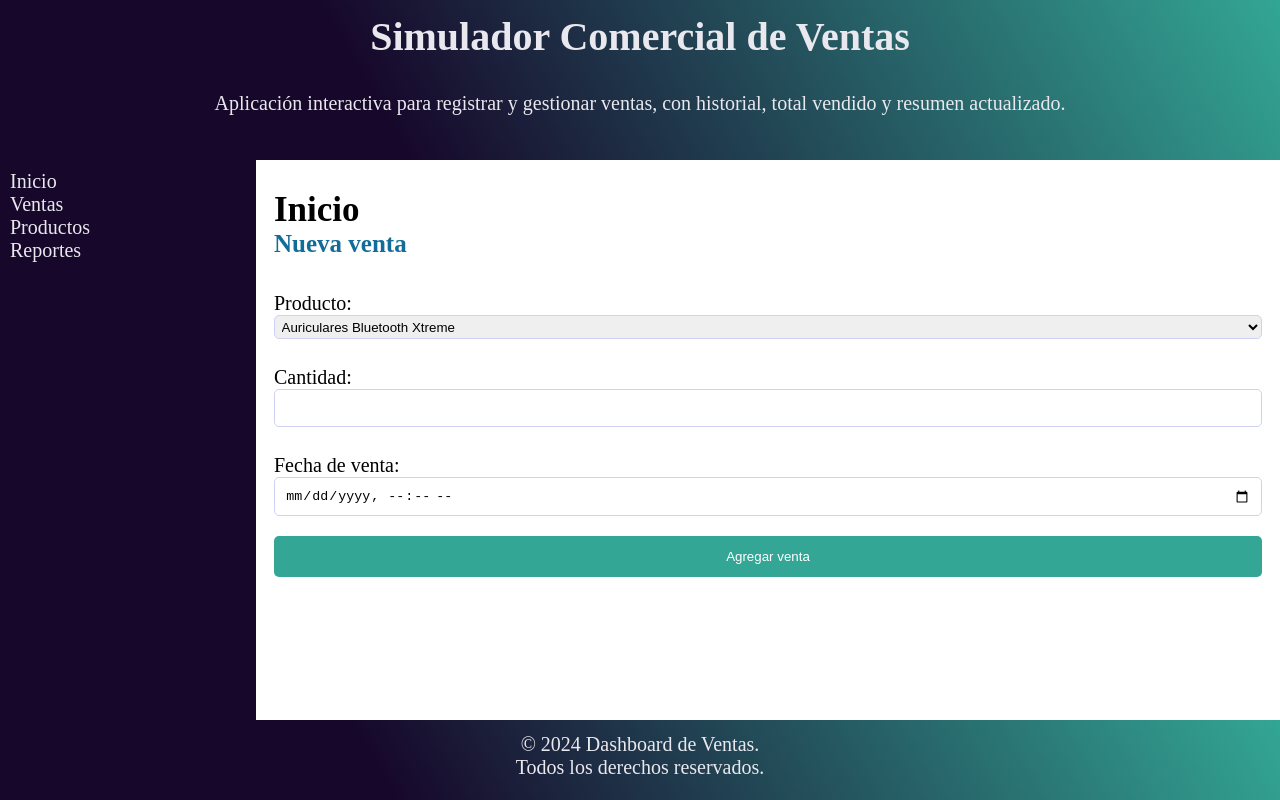
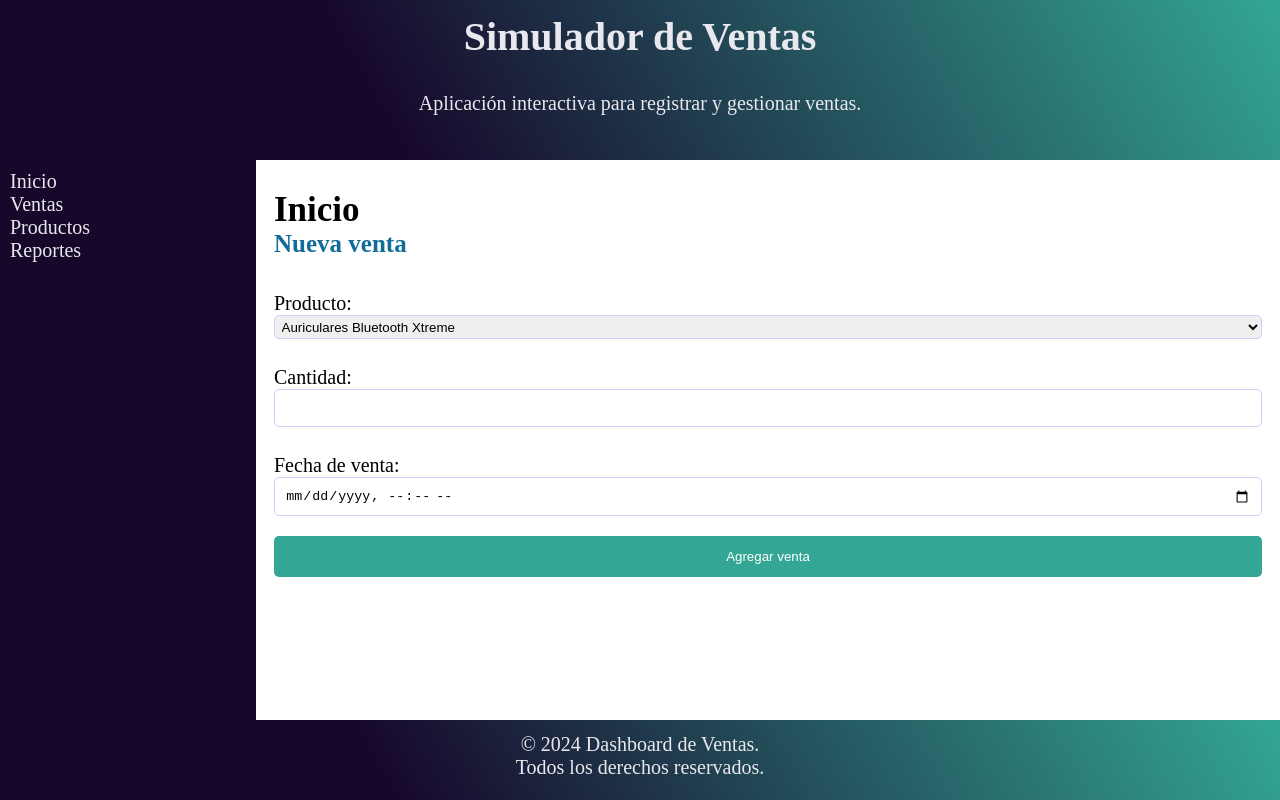
Before and after one commit to gastongomezcuello/Entregable1-GomezCuello, a website: page index.html in a window 1280 px wide. Drawn offline with nearby package versions, Linux system fonts and the light colour scheme.

Commit message:
styles-toma-8-millones

```diff
--- a/index.html
+++ b/index.html
@@ -14,11 +14,8 @@
 
   <body>
     <header>
-      <h1>Simulador Comercial de Ventas</h1>
-      <p>
-        Aplicación interactiva para registrar y gestionar ventas, con historial,
-        total vendido y resumen actualizado.
-      </p>
+      <h1>Simulador de Ventas</h1>
+      <p>Aplicación interactiva para registrar y gestionar ventas.</p>
       <button id="menu-toggle">☰ Menú</button>
     </header>
     <aside class="sidebar">
```
